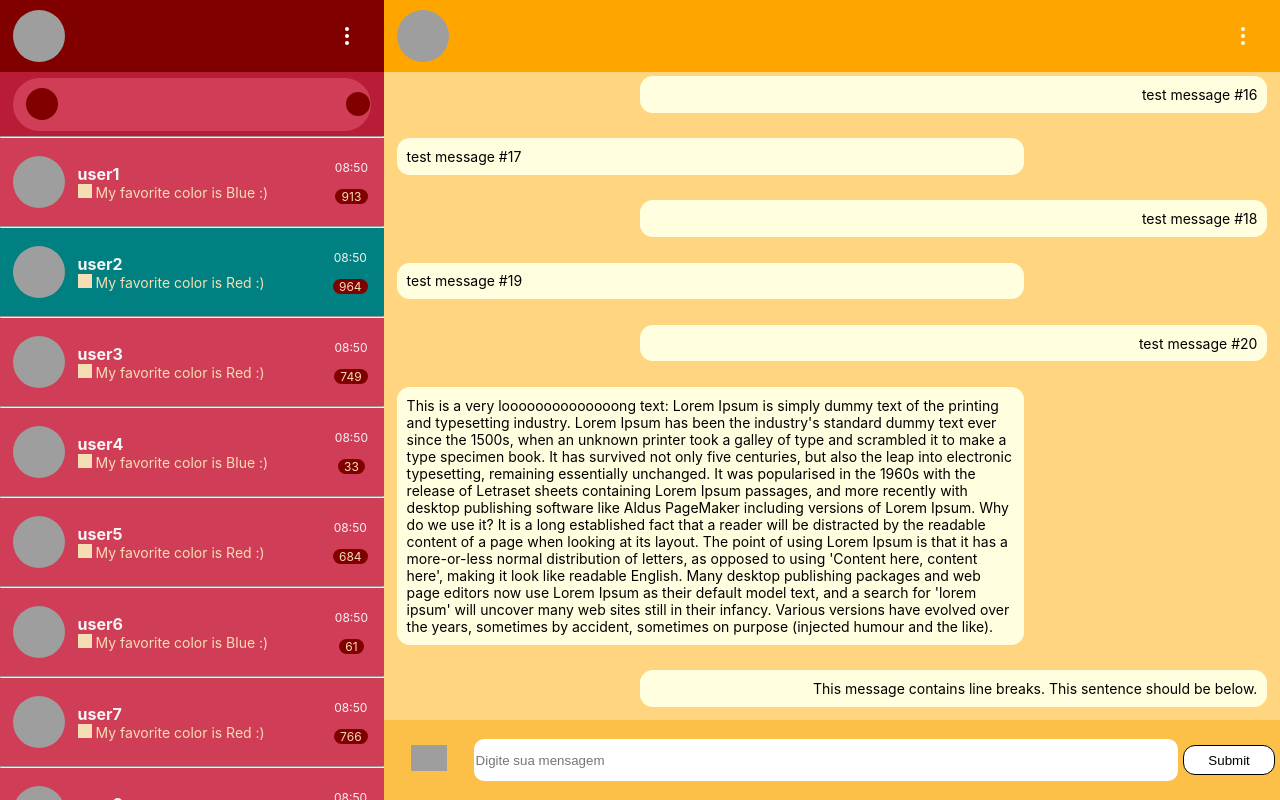
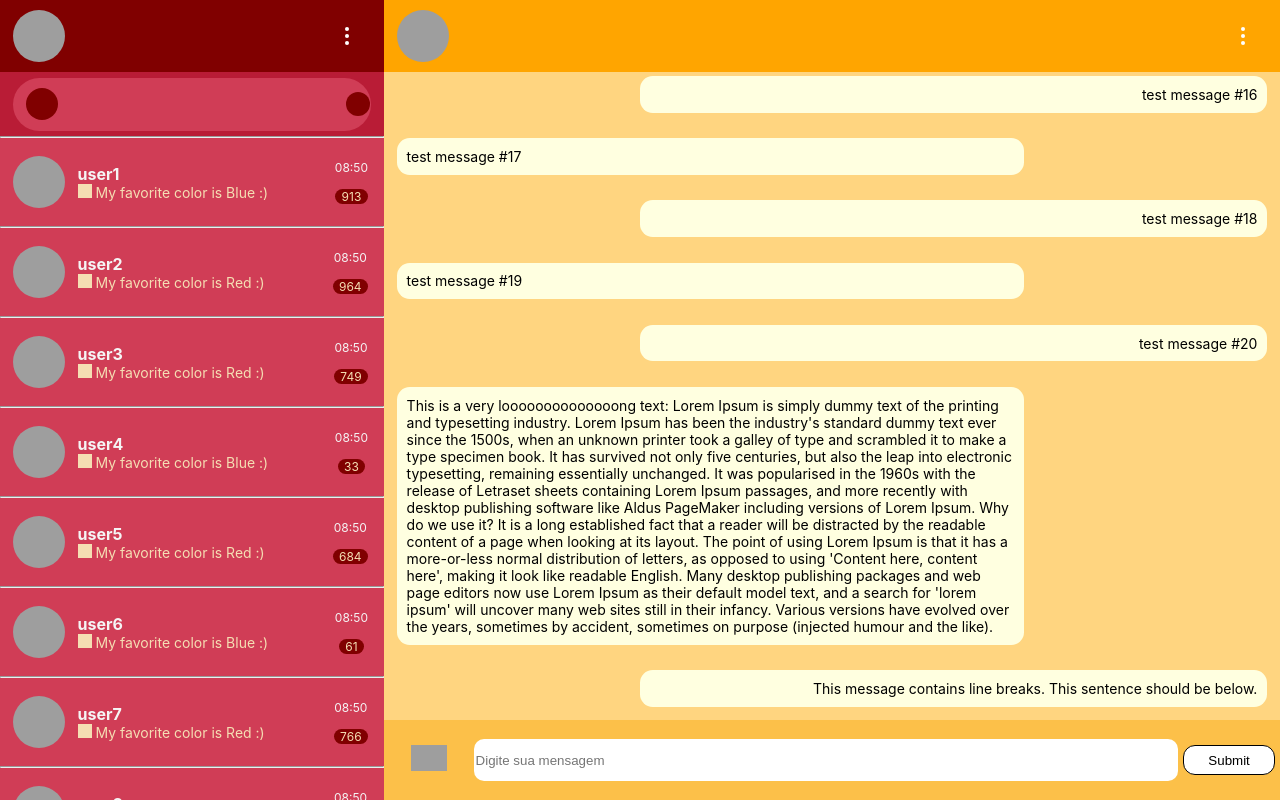
Before and after one commit to bissectra/chat, a React (Create React App) app: page / in a window 1280 px wide. Built offline with nearby package versions, Linux system fonts and the light colour scheme; grey boxes are pictures that could not be loaded.

Commit message:
refactor contacts again

```diff
--- a/src/components/chat/ChatBody.js
+++ b/src/components/chat/ChatBody.js
@@ -3,40 +3,18 @@ import './../Menu.css';
 import React from "react";
 import LeftFrame from './LeftFrame';
 import RightFrame from './RightFrame';
-import Contact from "./Contact";
 
 class ChatBody extends React.Component {
-    constructor(props) {
-        super(props)
-        this.state = {
-            contacts: [],
-            selectedContactIndex: 1,
-        }
-    }
-
-    componentDidMount() {
-        this.loadContacts();
-    }
-
-    loadContacts() {
-        this.setState({
-            contacts: [...Array(8).keys()].map(key => <Contact username={"user" + (key + 1)} />)
-        })
-    }
-
     render() {
         return (
             <div className="main-chat">
                 <div className="chat-header"></div>
                 <div className="chat-frame">
                     <div className="left-frame">
-                        <LeftFrame
-                            contacts={this.state.contacts}
-                            selected={this.state.selectedContactIndex}
-                        />
+                        <LeftFrame />
                     </div>
                     <div className="right-frame">
-                        <RightFrame me={"<myUsername>"} contact={"<contactUsername>"} />
+                        <RightFrame />
                     </div>
                 </div>
             </div>
--- a/src/components/chat/Contacts.css
+++ b/src/components/chat/Contacts.css
@@ -2,11 +2,3 @@
     height: 83vh;
     overflow-y: auto;
 }
-
-/* .contact {
-    background-color: teal;
-} */
-
-.contact.selected {
-    background-color: teal;
-}
--- a/src/components/chat/Contacts.js
+++ b/src/components/chat/Contacts.js
@@ -1,24 +1,29 @@
 import './Contacts.css'
 import React from "react";
+import Contact from './Contact';
 
 class Contacts extends React.Component {
     constructor(props) {
         super(props)
         this.state = {
-            contacts: props.contacts,
-            selected: props.selected,
+            contacts: [],
+            selected: -1,
         }
+    }
+
+    componentDidMount() {
+        this.loadContacts();
+    }
+
+    loadContacts() {
+        this.setState({
+            contacts: [...Array(8).keys()].map(key => <Contact username={"user" + (key + 1)} />)
+        })
     }
 
     contactClicked(index) {
         const contactUsername = this.state.contacts[index].props.username;
         console.log("contact '" + contactUsername + "' was clicked")
-    }
-
-    shouldComponentUpdate(nextProps, nextState) {
-        nextState.contacts = nextProps.contacts;
-        nextState.selected = nextProps.selected;
-        return true;
     }
 
     render() {
--- a/src/components/chat/LeftFrame.js
+++ b/src/components/chat/LeftFrame.js
@@ -6,29 +6,15 @@ import Menu from '../Menu';
 import Input from '../Input';
 
 class LeftFrame extends React.Component {
-    constructor(props) {
-        super(props)
-        this.state = {
-            contacts: props.contacts,
-            selected: props.selected,
-        }
-    }
-
-    shouldComponentUpdate(nextProps, nextState) {
-        nextState.contacts = nextProps.contacts;
-        nextState.selected = nextProps.selected;
-        return true;
-    }
-
     render() {
         return (
             <div>
                 <div className="left-header">
-                    <UserIcon sex={'NB'} username={"test123"} />
+                    <UserIcon sex={'NB'} username={"<testuser>"} />
                     <Menu color={'primary'} />
                 </div>
                 <Input />
-                <Contacts className="contacts" contacts={this.state.contacts} selected={this.state.selected} />
+                <Contacts />
             </div>
         )
     }
--- a/src/components/chat/RightFrame.js
+++ b/src/components/chat/RightFrame.js
@@ -10,9 +10,9 @@ class RightFrame extends React.Component {
         super(props)
         this.state = {
             contactClicked: true,
-            contact: props.contact,
-            me: props.me,
-            messages: []
+            contact: '<contact>',
+            me: '<me>',
+            messages: [],
         }
     }
 
@@ -43,7 +43,7 @@ class RightFrame extends React.Component {
     handleMessagesChanged = (message) => {
         let newMessages = this.state.messages;
         newMessages.push(<MessageBubble mine={true} text={message} />);
-        this.setState({ messages: newMessages}, () => {
+        this.setState({ messages: newMessages }, () => {
             let messagesField = document.getElementsByClassName("messages-field");
             messagesField[0].scrollTo(0, messagesField[0].scrollHeight);
         });
@@ -71,7 +71,7 @@ class RightFrame extends React.Component {
                     {this.state.messages.map((message, index) => <span key={index}>{message}</span>)}
                 </div>
                 <div className="typing-field">
-                    <TypingField handleMessagesChanged={this.handleMessagesChanged}/>
+                    <TypingField handleMessagesChanged={this.handleMessagesChanged} />
                 </div>
             </div>
         )
--- a/src/components/landing/Landing.css
+++ b/src/components/landing/Landing.css
@@ -2,7 +2,6 @@
     position: relative;
     background-color: white;
     top: 15vh;
-    /* min-height: 70vh; */
     margin: auto;
     padding: 2vh 20vh;
     width: min-content;
--- a/src/components/landing/LoginCard.css
+++ b/src/components/landing/LoginCard.css
@@ -21,16 +21,13 @@ input[type=submit] {
     background-color: white;
     color: black;
     border: 1px solid;
-    /* padding: 1vh 2vh; */
     text-align: center;
     text-decoration: none;
     display: inline-block;
     cursor: pointer;
-    /* font-size: 16px; */
 }
 
 .linkButton {
-    background-color: red;
     background-color: transparent;
     border: none;
     color: inherit;
```
